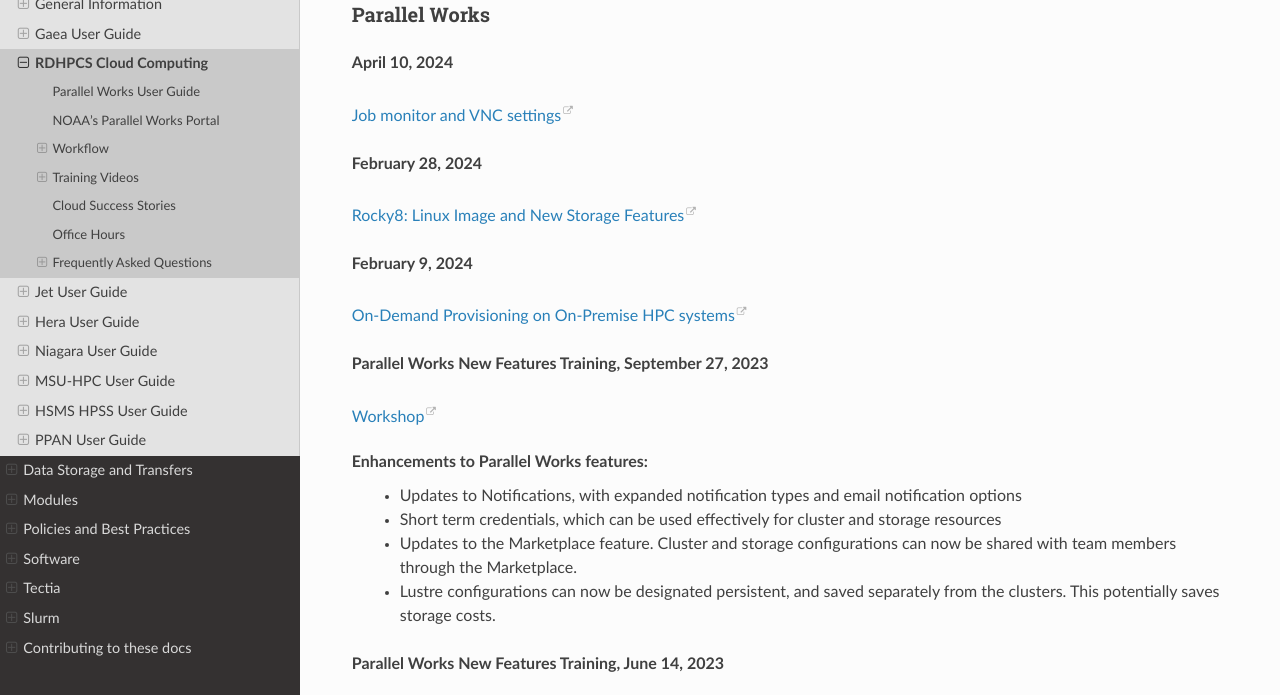
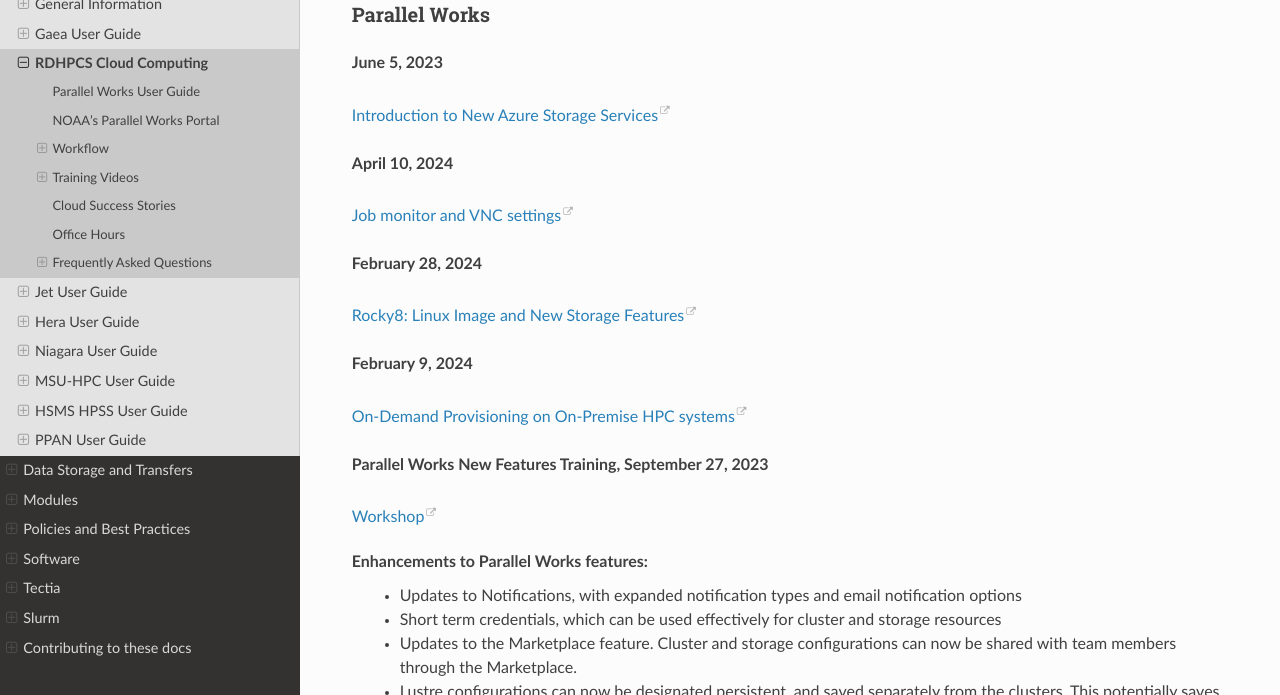
Before and after one commit to NOAA-RDHPCS/noaa-rdhpcs.github.io, a Sphinx documentation site: the page built from source/systems/cloud_user_guide.rst, in a window 1280 px wide and 900 px high, scrolled down 1919 px, cut to the strip 205-900 px from the top of the window. Built offline with Sphinx 7.4.7 and the Read the Docs theme 2.0.0, drawn with Linux system fonts in a browser that asks for light colours.

Commit message:
two additions to Office Hours/Training (#87)

```diff
--- a/source/systems/cloud_user_guide.rst
+++ b/source/systems/cloud_user_guide.rst
@@ -112,6 +112,10 @@ development environments (IDE) like `RStudio
 
 Parallel Works
 --------------
+
+**June 5, 2023**
+
+`Introduction to New Azure Storage Services <"Introduction to Azure new storage services>`_
 
 **April 10, 2024**
 
@@ -264,6 +268,8 @@ Office Hours
 The Cloud Computing support team hosts bi-weekly sessions for
 demonstrations, questions and answers.
 
+`5 June 2024
+<https://drive.google.com/file/d/18AzIwzGIjrB1CTCCyOG6yQJB5gciFgs0/view?ts=6661daa2>`_
 `14 September 2023
 <https://drive.google.com/file/d/1INH-x7Cz025UtwMQDjlQX9Yn5MdQ_xE5/view?ts=6504735f>`__
 `30 August 2023
@@ -278,7 +284,6 @@ demonstrations, questions and answers.
 - A request more allocation on AWS
 - Transitioning from Linux to Cloud
 
-
 `16 August 2023
 <https://drive.google.com/file/d/1Sybufzev_MEl7o0k41B5wKaCM1Nne6qG/view?ts=64de6f71>`__
 
@@ -290,7 +295,6 @@ demonstrations, questions and answers.
 - ssh key versus api key
 - R Studio.
 - cluster persistence
-
 
 `2 August 2023
 <https://drive.google.com/file/d/1yRvdLWIsQo9K7sSCs01Gm9fRduizekcZ/view?ts=64cd5bb3>`__
```
